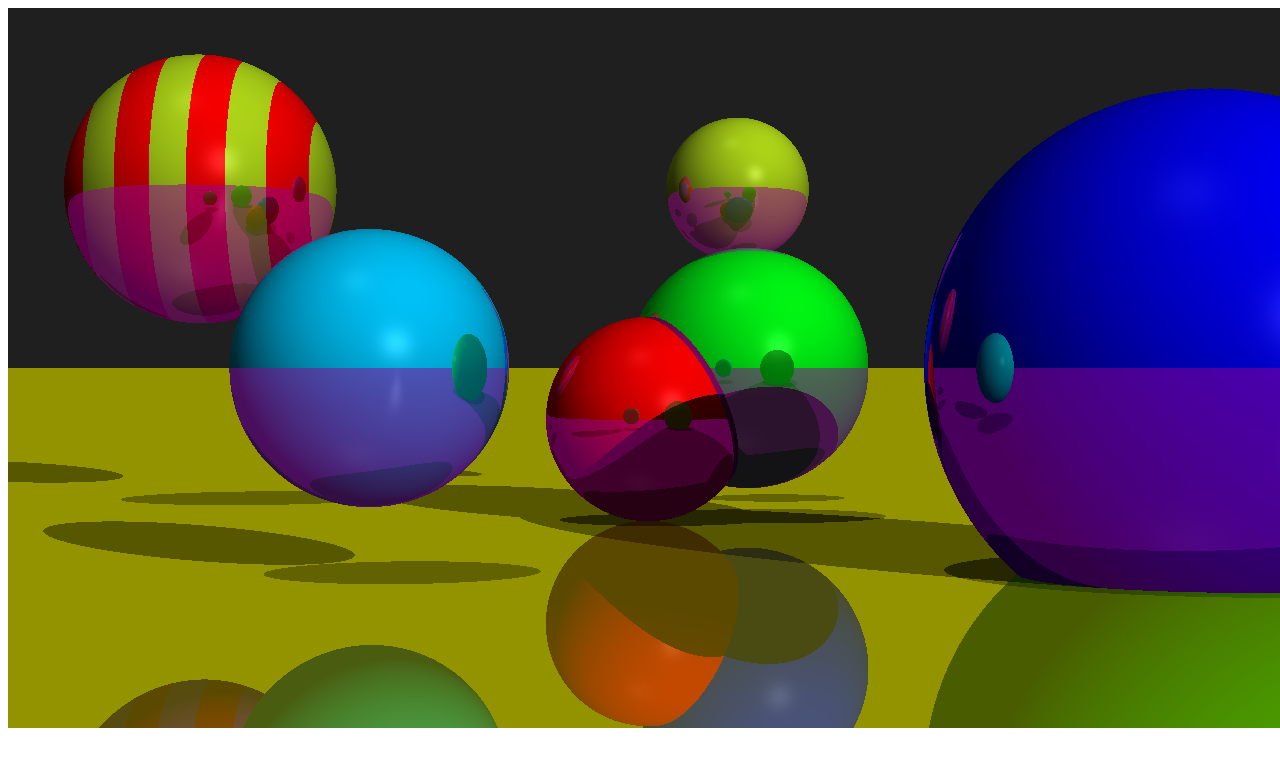
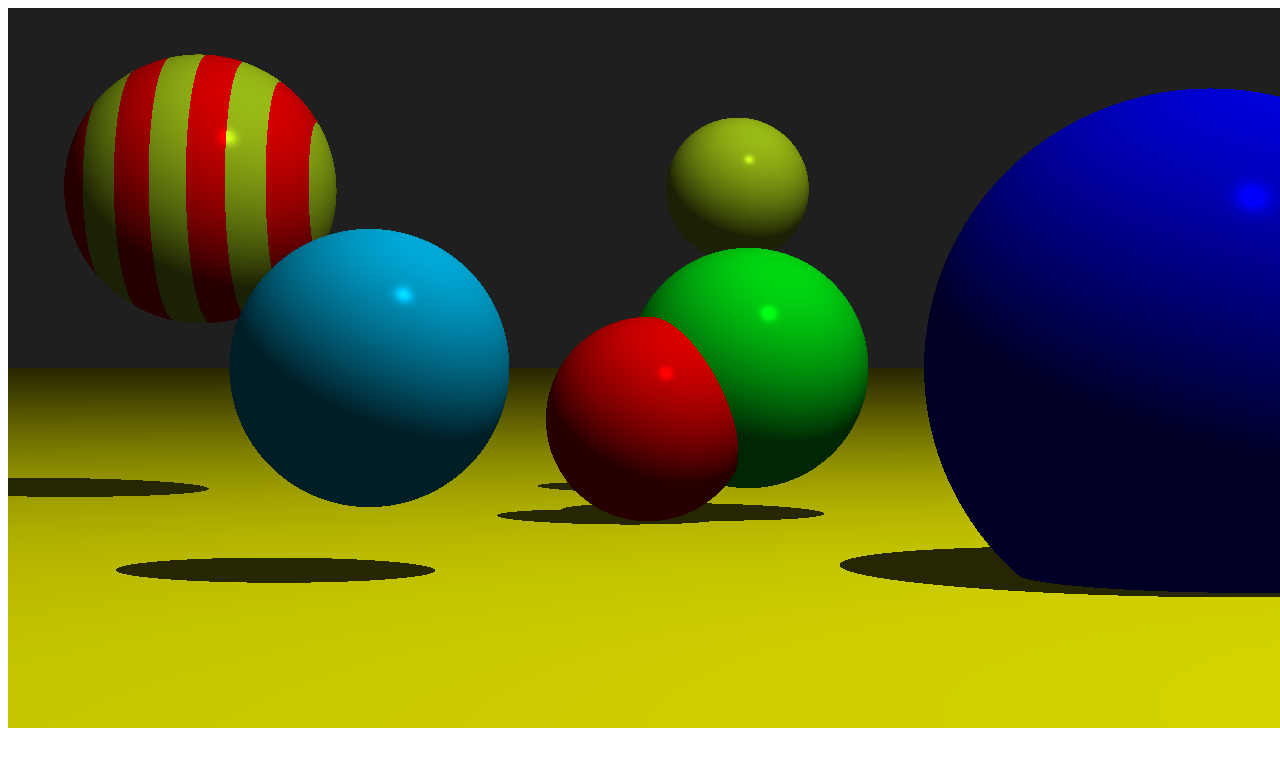
Before and after one commit to BYossarian/scene, a website: page demos/demo.html in a window 1280 px wide. Drawn offline with Linux system fonts and the light colour scheme.

Commit message:
clean up of _shade mainly

```diff
--- a/demos/demo.html
+++ b/demos/demo.html
@@ -82,8 +82,8 @@
 
     scene.addSurface(plane);
 
-    scene.addLight({ x:8, y:6, z: 15 }, 0.7);
-    scene.addLight({ x:-8, y:60, z: 15 }, 0.2);
+    scene.addLight({ x:800, y:2000, z: -1000 }, 0.7);
+    //scene.addLight({ x:-8, y:60, z: 15 }, 0.2);
     scene.render(document.querySelector('canvas'));
 
 
--- a/index.js
+++ b/index.js
@@ -54,8 +54,6 @@ function _square(x) {
 
 
 
-// TODO: have level of specularReflection determined by surface material
-// REVIEW: specular reflection color - currently white (255 for red, green and blue)
 function _shade(ray, intersection, depth) {
 
     var point = _add(_scale(intersection.t, ray.direction), ray.origin),
@@ -63,23 +61,24 @@ function _shade(ray, intersection, depth) {
         normalisedRay = _normalise(ray.direction),
         color = intersection.surface.getColor(point),
         l = this._lights.length,
-        red = color.r * this._ambientLight,
-        green = color.g * this._ambientLight,
-        blue = color.b * this._ambientLight,
+        totalIntensity = this._ambientLight,
         light = null,
         diffuseLight = 0,
-        specularReflection = 0,
+        specularHighlights = 0,
         halfwayVector = null,
         numSurfaces = this._surfaces.length,
         inShadow = false,
         reflectionRay = null,
         reflectionColor = null,
         i = 0,
-        j = 0;
+        j = 0,
+        lightDirection = null;
 
     for (i = 0; i < l; i++) {
 
         light = this._lights[i];
+        // light direction is normalied vector pointing towards the light
+        lightDirection = _normalise(_subtract(light.position, point));
 
         // check for shadow
         inShadow = false;
@@ -95,7 +94,7 @@ function _shade(ray, intersection, depth) {
             // need t - we only need to know if an intersection took place
             inShadow = !!this._surfaces[j].findRayIntersection({
                 origin: point,
-                direction: light.direction
+                direction: lightDirection
             }, EPSILON, Infinity);
 
             if (inShadow) {
@@ -108,34 +107,32 @@ function _shade(ray, intersection, depth) {
             continue;
         }
 
-        halfwayVector = _normalise(_subtract(light.direction, normalisedRay));
+        halfwayVector = _normalise(_subtract(lightDirection, normalisedRay));
 
-        diffuseLight = light.intensity * Math.max(0, _dotProduct(surfaceNormal, light.direction));
-        specularReflection = light.intensity * 255 * Math.pow(Math.max(0, _dotProduct(surfaceNormal, halfwayVector) * 0.99), 150);
+        diffuseLight = Math.max(0, _dotProduct(surfaceNormal, lightDirection));
+        specularHighlights = Math.pow(Math.max(0, _dotProduct(surfaceNormal, halfwayVector) * 0.999), intersection.surface._specularExp);
 
-        red += color.r * diffuseLight + specularReflection;
-        blue += color.b * diffuseLight + specularReflection;
-        green += color.g * diffuseLight + specularReflection;
+        totalIntensity += light.intensity * (diffuseLight + specularHighlights);
 
     }
 
-    // reflection
-    reflectionRay = {
-        origin: point,
-        direction: _subtract(ray.direction, _scale(2 * _dotProduct(ray.direction, surfaceNormal), surfaceNormal))
-    };
-    reflectionColor = _traceRay.call(this, reflectionRay, EPSILON, Infinity, depth - 1);
+    // // reflection
+    // reflectionRay = {
+    //     origin: point,
+    //     direction: _subtract(ray.direction, _scale(2 * _dotProduct(ray.direction, surfaceNormal), surfaceNormal))
+    // };
+    // reflectionColor = _traceRay.call(this, reflectionRay, EPSILON, Infinity, depth - 1);
 
-    if (reflectionColor) {
-        red = red * 0.5 + reflectionColor.r * 0.5;
-        blue = blue * 0.5 + reflectionColor.g * 0.5;
-        green = green * 0.5 + reflectionColor.b * 0.5;
-    }
+    // if (reflectionColor) {
+    //     red = red * 0.2 + reflectionColor.r * 0.8;
+    //     blue = blue * 0.2 + reflectionColor.g * 0.8;
+    //     green = green * 0.2 + reflectionColor.b * 0.8;
+    // }
 
     return {
-        r: red,
-        b: blue,
-        g: green
+        r: color.r * totalIntensity,
+        b: color.b * totalIntensity,
+        g: color.g * totalIntensity
     };
 
 }
@@ -204,10 +201,10 @@ function Scene(options) {
 
 }
 
-Scene.prototype.addLight = function(direction, intensity) {
+Scene.prototype.addLight = function(position, intensity) {
 
     this._lights.push({
-        direction: _normalise(direction),
+        position: position,
         intensity: intensity || 1
     });
 
@@ -261,23 +258,23 @@ Scene.prototype.render = function(canvas) {
 
 };
 
-function Sphere(centre, r) {
+function Sphere(centre, r, color, specularExp) {
 
-    // TODO: have colour be set by constructor
-
-    this.centre = centre;
-    this.r = r;
+    this._centre = centre;
+    this._r = r;
+    this._color = color || { r: 100, g: 100, b: 100 };
+    this._specularExp = specularExp || 500;
 
 }
 
 Sphere.prototype.findRayIntersection = function(ray, lowerT, upperT) {
 
-    var c = this.centre,
+    var c = this._centre,
         o = ray.origin,
         d = ray.direction,
         oMinusC = _subtract(o, c),
         dDotD = _dotProduct(d, d),
-        discriminant = _square(_dotProduct(d, oMinusC)) - (dDotD * (_dotProduct(oMinusC, oMinusC) - _square(this.r))),
+        discriminant = _square(_dotProduct(d, oMinusC)) - (dDotD * (_dotProduct(oMinusC, oMinusC) - _square(this._r))),
         t1 = 0,
         t2 = 0,
         b = 0,
@@ -316,7 +313,7 @@ Sphere.prototype.findRayIntersection = function(ray, lowerT, upperT) {
 
 Sphere.prototype.getNormal = function(point, ray) {
 
-    return _scale(1 / this.r, _subtract(point, this.centre));
+    return _scale(1 / this._r, _subtract(point, this._centre));
 
 };
 
@@ -326,12 +323,12 @@ Sphere.prototype.getColor = function(point) {
 
 };
 
-function Plane(normal, point) {
-
-    // TODO: have colour be set by constructor
+function Plane(normal, point, color, specularExp) {
 
     this._normal = _normalise(normal);
     this._point = point;
+    this._color = color || { r: 100, g: 100, b: 100 };
+    this._specularExp = specularExp || 500;
 
 }
 
```
